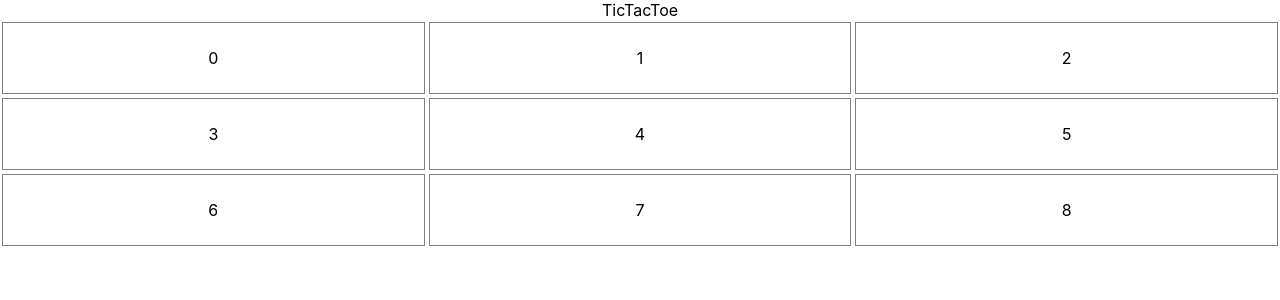
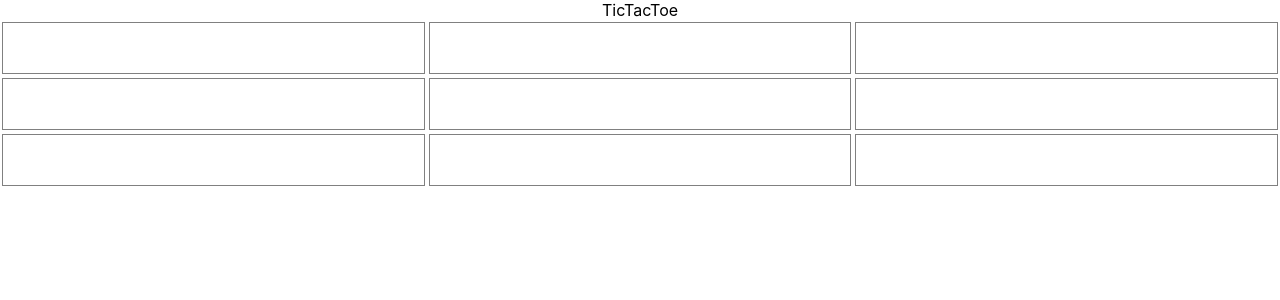
Before and after one commit to sanchit0496/reactjs-machine-coding-challenges, a React (Create React App) app in the folder tic-tac-toe/: page / in a window 1280 px wide. Shown: the top 300 px of the page. Built offline with nearby package versions, Linux system fonts and the light colour scheme.

Commit message:
have added turnwise code

```diff
--- a/tic-tac-toe/src/App.js
+++ b/tic-tac-toe/src/App.js
@@ -3,9 +3,9 @@ import "./App.css";
 
 function App() {
   const NUMBER_OF_BOXES = 9;
-  const [xTurn, setXTurn] = useState(true)
-  const [xInput, setXInput] = useState([])
-  const [oInput, setOInput] = useState([])
+  const [xTurn, setXTurn] = useState(true);
+  const [xInput, setXInput] = useState([]);
+  const [oInput, setOInput] = useState([]);
 
   const winnings = [
     [0, 1, 2],
@@ -27,28 +27,53 @@ function App() {
         item[2] === array[2]
       ) {
         didWin = true;
+        alert("win");
       }
     });
     return didWin;
   };
 
   const handleClick = (i) => {
-    let tempX = [...xInput, i]
-    setXInput(tempX)
-    if (tempX.length >= 3) {
-      let didWin = checkWins(tempX);
-      console.log("didWin", didWin);
+    setXTurn(!xTurn);
+
+    if (xTurn) {
+      let tempX = [...xInput, i];
+      setXInput(tempX);
+
+      if (tempX.length >= 3) {
+        let didWin = checkWins(tempX);
+        console.log("didWin", didWin);
+      }
+    } else {
+      let tempO = [...oInput, i];
+      setOInput(tempO);
+
+      if (tempO.length >= 3) {
+        let didWin = checkWins(tempO);
+        console.log("didWin", didWin);
+      }
     }
   };
 
-  console.log('xInput', xInput)
+  console.log("xInput", xInput);
+  console.log("oInput", oInput);
+  console.log("xTurn", xTurn);
+
+  const renderBoardValue = (i) => {
+    if (xInput.includes(i)) {
+      return "X";
+    } else if (oInput.includes(i)) {
+      return "0";
+    }
+    return "";
+  };
 
   const renderBoard = () => {
     let arr = [];
     for (let i = 0; i < NUMBER_OF_BOXES; i++) {
       arr.push(
         <div onClick={() => handleClick(i)} className="box" key={i}>
-          {i}
+          {renderBoardValue(i)}
         </div>
       );
     }
```
